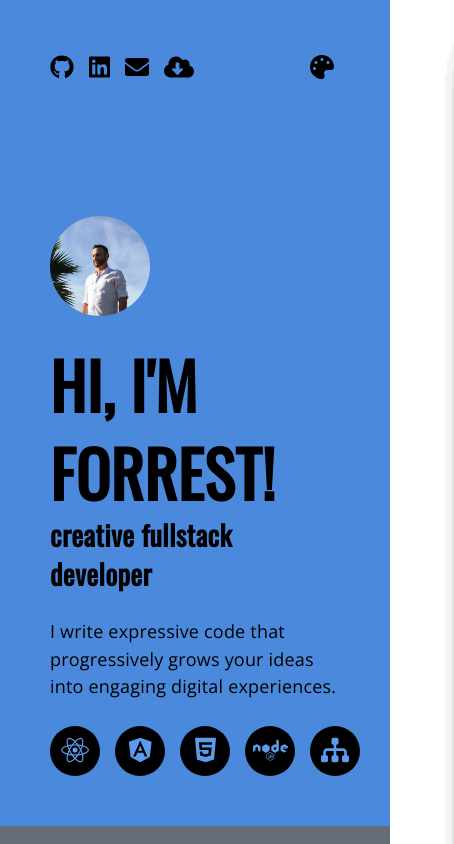
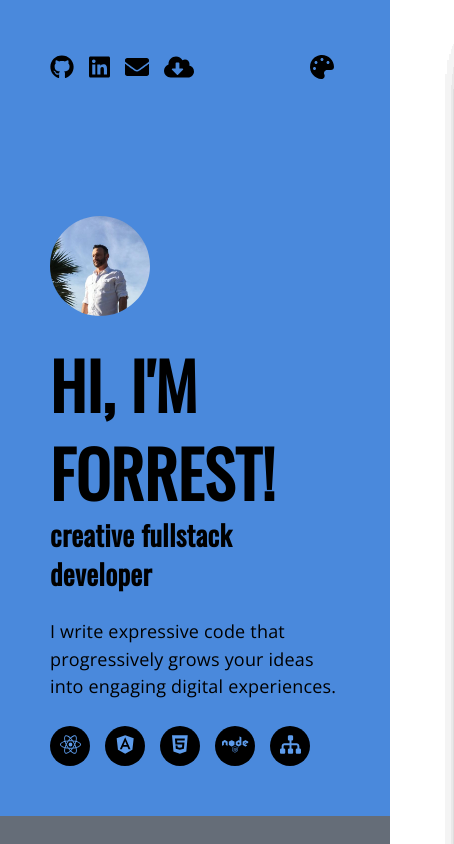
Before and after one commit to forrestLyman/forrestLyman.github.io, a React app: page / in a window 390 px wide. Shown: the top 844 px of the page, 454 px wide, since content can reach past the window. Built offline with nearby package versions, Linux system fonts and the light colour scheme.

Commit message:
responsive skills

```diff
--- a/src/components/ui/Main/Main.scss
+++ b/src/components/ui/Main/Main.scss
@@ -99,6 +99,5 @@
 
 @include desktop{
   .main{
-    width: $desktopWidth / 2;
   }
 }
--- a/src/components/ui/Main/Skills/Skills.scss
+++ b/src/components/ui/Main/Skills/Skills.scss
@@ -9,16 +9,16 @@
 
 .skill{
   button{
-    width:5rem;
-    height: 5rem;
+    width:4rem;
+    height: 4rem;
     margin-right: 1.5rem;
     background: $black;
     border: none;
     border-radius: 50%;
     overflow: hidden;
-    font-size: 2.8rem;
+    font-size: 2.1rem;
     text-align: center;
-    padding-top:.2rem;
+    padding-top:0;
   }
 }
 
@@ -62,3 +62,17 @@
     color: $darkgray-light;
   }
 }
+
+@include tablet{
+  .skill{
+    button{
+      width:5rem;
+      height: 5rem;
+      margin-right: 1.5rem;
+      font-size: 2.8rem;
+      text-align: center;
+      padding-top:.2rem;
+    }
+  }
+
+}
```
